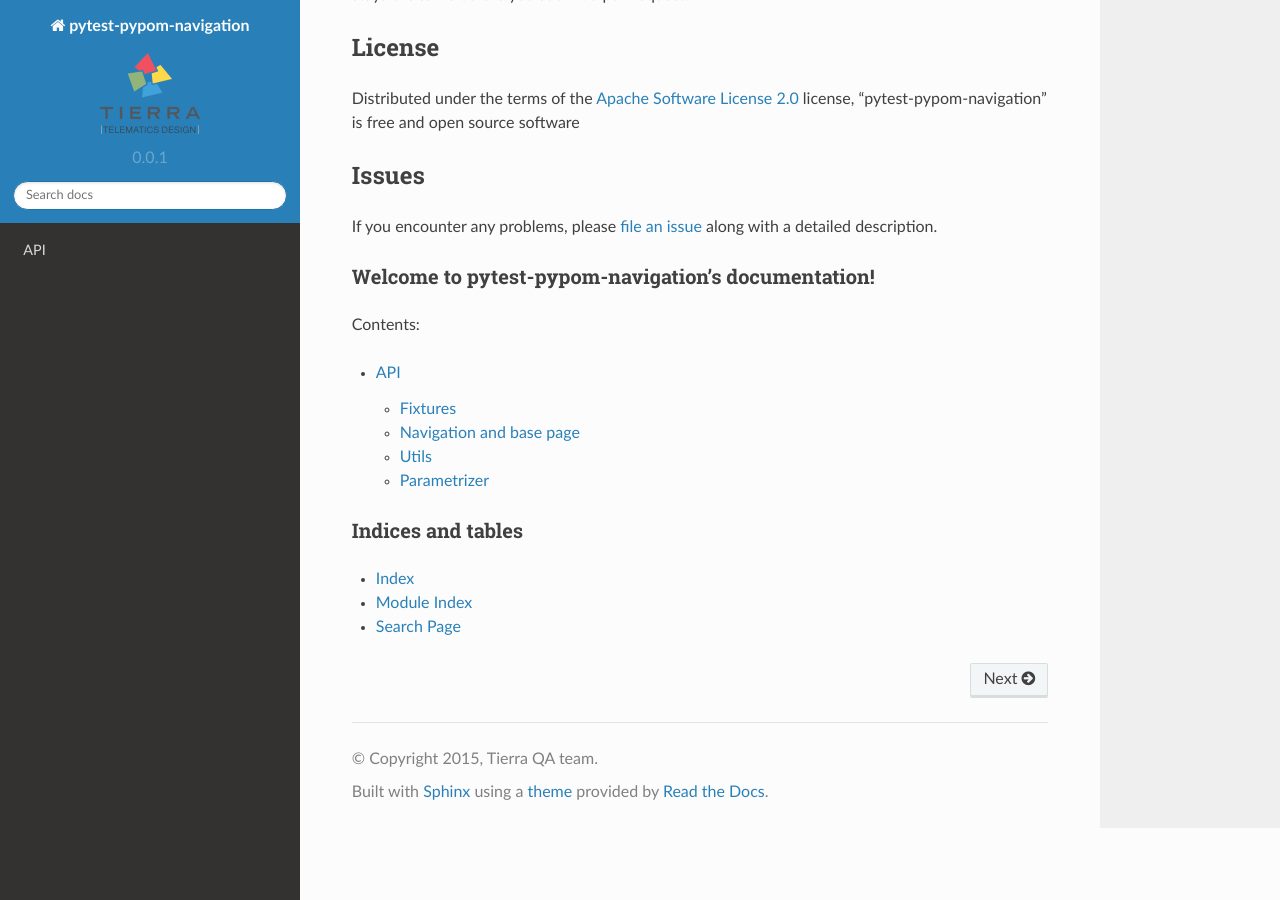
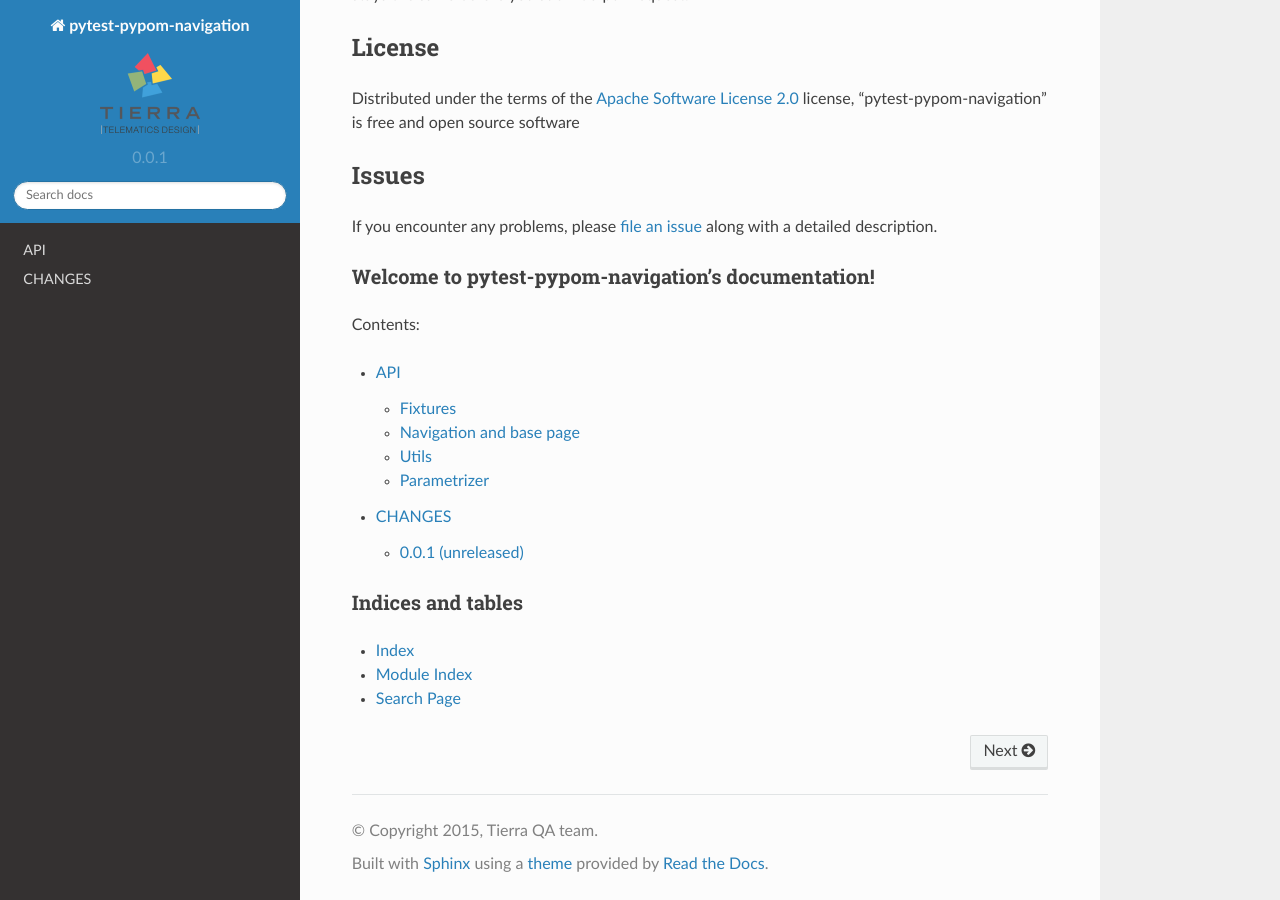
Before and after one commit to davidemoro/pytest-pypom-navigation, a Sphinx documentation site: the page built from docs/index.rst, in a window 1280 px wide and 900 px high, scrolled down 1114 px. Built offline with Sphinx 7.4.7 and the Read the Docs theme 2.0.0, drawn with Linux system fonts in a browser that asks for light colours.

Commit message:
include changes in docs

```diff
--- /dev/null
+++ b/docs/CHANGES.rst
@@ -0,0 +1 @@
+.. include:: ../CHANGES.rst
--- a/docs/index.rst
+++ b/docs/index.rst
@@ -14,6 +14,7 @@ Contents:
    :maxdepth: 2
 
    API <api>
+   CHANGES <CHANGES>
 
 
 Indices and tables
```
